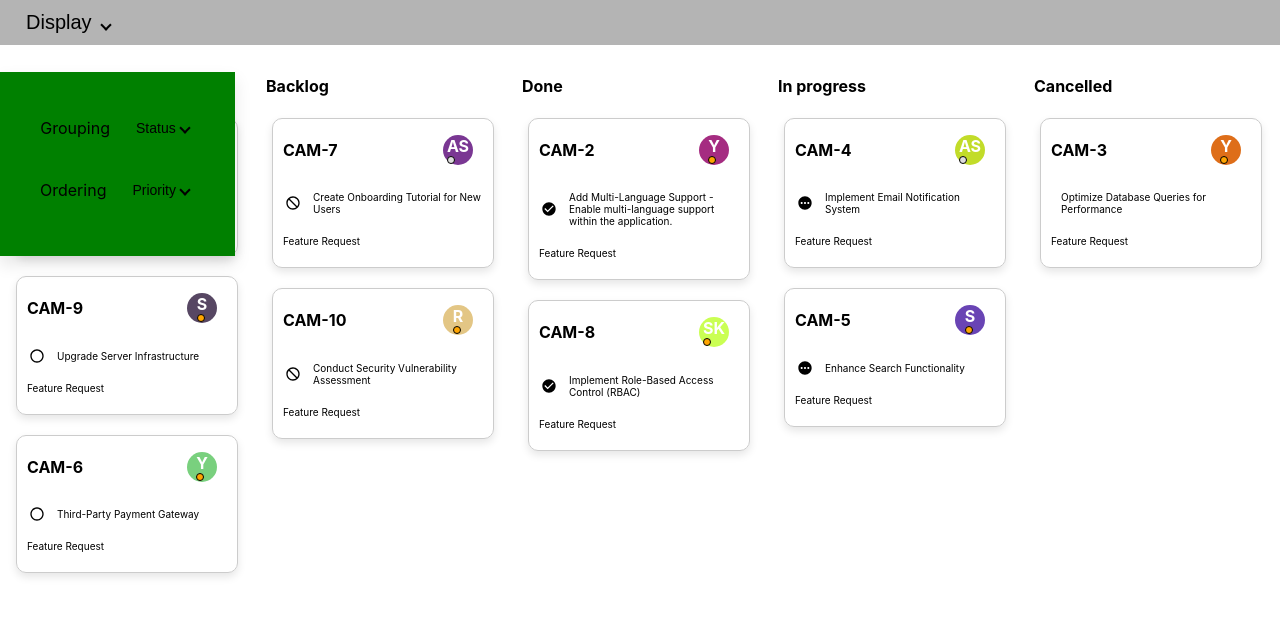
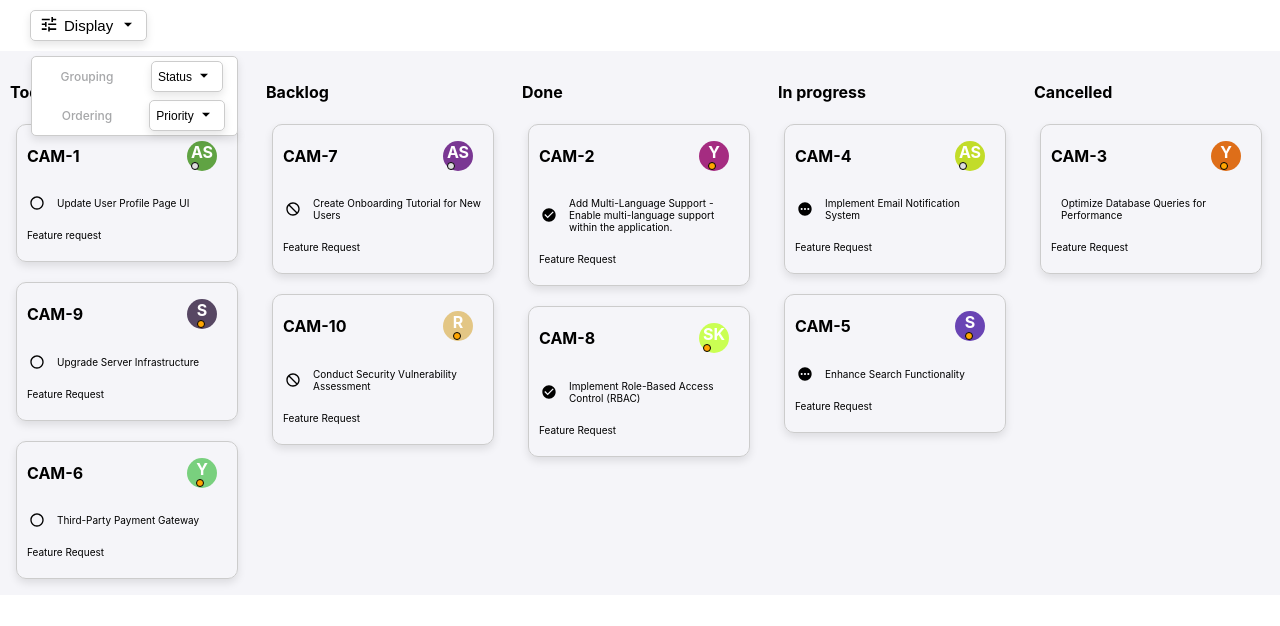
Before and after one commit to devansh-khandelwal/QuicksellAssignment, a React (Create React App) app: page / in a window 1280 px wide. Both pictures are taken after a click on the button "Display". Shown: the top 626 px of the page. Built offline with nearby package versions, Linux system fonts and the light colour scheme.

Commit message:
added styling and some functionalities to the navbar buttons

```diff
--- a/src/components/Navbar/Navbar.css
+++ b/src/components/Navbar/Navbar.css
@@ -1,21 +1,38 @@
 /* Navbar.css */
 .navbar {
-  background-color: rgb(180, 180, 180);
-  padding: 10px 20px;
+  background-color: white;
+  padding: 10px 30px;
   display: flex;
-  justify-content: space-between;
+  justify-content: flex-start;
 }
 
 .navbar-container {
-  display: flex;
   align-items: center;
+  border: 1px solid #ccc;
+  border-radius: 5px;
+  box-shadow: 0 4px 8px rgba(0, 0, 0, 0.1);
 }
 
 .navbar-toggle {
   background: none;
   border: none;
-  font-size: 20px;
+  font-size: 15px;
   cursor: pointer;
+  display: flex;
+  flex-direction: row;
+  align-items: center;
+}
+
+.navbar-display-button {
+  padding: 3px;
+}
+
+.navbar-tune {
+  transform: scale(0.8) !important;
+}
+
+.navbar-arrow-drop-down {
+  transform: scale(0.8) !important;
 }
 
 .navbar-button {
@@ -35,37 +52,25 @@
   padding: 3px;
 }
 
-.down {
-  transform: rotate(45deg);
-  -webkit-transform: rotate(45deg);
-}
-
 .navbar-dropdown {
   list-style: none;
-  padding: 0;
+  padding: 0px;
   position: absolute;
-  top: 7%;
-  left: 0;
-  background-color: green;
-  box-shadow: 0px 8px 16px 0px rgba(0, 0, 0, 0.1);
-  z-index: 1;
+  background-color: white;
+  border: 1px solid #ccc;
+  border-radius: 5px;
+  box-shadow: 0 4px 8px rgba(0, 0, 0, 0.1);
+  z-index: 10;
 }
 
 .nested-dropdown {
   position: absolute;
   top: 100%;
   left: 100%;
-  margin-top: -10px;
-  background-color: pink;
   box-shadow: 0px 8px 16px 0px rgba(0, 0, 0, 0.1);
   z-index: 1;
 }
 
 .navbar-dropdown-item {
-  padding: 10px;
   cursor: pointer;
 }
-
-/* .navbar-dropdown-item:hover {
-  background-color: #e9ecef;
-} */
--- a/src/components/Navbar/Navbar.js
+++ b/src/components/Navbar/Navbar.js
@@ -1,7 +1,9 @@
 // Navbar.js
-import React, { useState } from "react";
+import React, { useState, useEffect } from "react";
 import "./Navbar.css";
-import TwoByTwoComponent from "./NavbarButton";
+import NavBarButton from "./NavbarButton";
+import TuneIcon from "@mui/icons-material/Tune";
+import ArrowDropDownIcon from "@mui/icons-material/ArrowDropDown";
 
 export default function Navbar({
   toggleNestedDropdown,
@@ -16,11 +18,30 @@ export default function Navbar({
     setDropdownOpen(!dropdownOpen);
   };
 
+  const closeDropdown = (event) => {
+    if (!event.target.closest(".navbar-container")) {
+      setDropdownOpen(false);
+    }
+  };
+
+  useEffect(() => {
+    document.addEventListener("click", closeDropdown);
+    return () => {
+      document.removeEventListener("click", closeDropdown);
+    };
+  }, []);
+
   return (
     <nav className="navbar">
       <div className="navbar-container">
         <button className="navbar-toggle" onClick={() => toggleDropdown()}>
-          Display <span className={`arrow down`}></span>
+          <div className="navbar-tune">
+            <TuneIcon />
+          </div>
+          <div className="navbar-display-button">Display</div>
+          <div className="navbar-arrow-drop-down">
+            <ArrowDropDownIcon />
+          </div>
         </button>
         {dropdownOpen && (
           <ul className="navbar-dropdown">
@@ -28,7 +49,7 @@ export default function Navbar({
               className="navbar-dropdown-item"
               onClick={() => toggleNestedDropdown()}
             >
-              <TwoByTwoComponent
+              <NavBarButton
                 toggleDropdown={toggleDropdown}
                 selectedItem1={selectedItem1}
                 selectedItem2={selectedItem2}
--- a/src/components/Navbar/NavbarButton.css
+++ b/src/components/Navbar/NavbarButton.css
@@ -1,66 +1,72 @@
-/* TwoByTwoComponent.css */
-.two-by-two-container {
+/* NavbarButon.css */
+.NavbarButton {
   display: flex;
   flex-direction: column;
   align-items: center;
-  margin: 20px;
+  margin-left: 5px;
+  width: 200px;
+  align-items: flex-start;
 }
 
-.row {
+.NavbarButton-row {
   display: flex;
-  margin-bottom: 10px;
   align-items: center;
+  width: 100%;
 }
 
-.column {
+.NavbarButton-column {
+  flex: 1;
   display: flex;
   flex-direction: column;
   align-items: center;
-  margin: 0 10px;
+  font-size: 12px;
+  justify-content: space-between;
 }
 
-.dropdown-button {
+.NavbarButton-column p {
+  font-weight: 500;
+  color: #a6a7a9;
+}
+
+.NavbarButton-dropdown-button {
   background: none;
-  border: none;
-  font-size: 14px;
+  font-size: 12px;
   cursor: pointer;
   display: flex;
   align-items: center;
+  border: 1px solid #ccc;
+  border-radius: 5px;
+  box-shadow: 0 4px 8px rgba(0, 0, 0, 0.1);
 }
 
-.arrow {
+.NavbarButton-arrow {
   margin-left: 5px;
   border: solid black;
-  border-width: 0 2px 2px 0;
   display: inline-block;
-  padding: 3px;
 }
 
-.up {
-  transform: rotate(-135deg);
-  -webkit-transform: rotate(-135deg);
+.NavbarButton-arrowDropdown-icon {
+  transform: scale(0.8) !important;
 }
 
-.down {
-  transform: rotate(45deg);
-  -webkit-transform: rotate(45deg);
+.NavbarButton-dropdown {
+  list-style: none;
+  padding: 0px;
+  margin: 0px;
+  position: absolute;
+  border: 1px solid #ccc;
+  background-color: white;
+  border-radius: 5px;
+  box-shadow: 0 4px 8px rgba(0, 0, 0, 0.1);
+  z-index: 10;
+  font-size: 12px;
 }
 
-.dropdown {
-  list-style: none;
-  padding: 0;
-  margin: 0;
-  position: absolute;
-  background-color: blue;
-  box-shadow: 0px 8px 16px 0px rgba(0, 0, 0, 0.1);
-  z-index: 1;
-}
-
-.dropdown li {
+.NavbarButton-dropdown li {
   padding: 10px;
   cursor: pointer;
 }
 
-.dropdown li:hover {
+.NavbarButton-dropdown li:hover {
   background-color: #e9ecef;
 }
--- a/src/components/Navbar/NavbarButton.js
+++ b/src/components/Navbar/NavbarButton.js
@@ -1,9 +1,9 @@
 // NavbarButton.js
-import React, { useRef, useState } from "react";
+import React, { useRef, useState, useEffect } from "react";
 import "./NavbarButton.css";
+import ArrowDropDownIcon from "@mui/icons-material/ArrowDropDown";
 
-export default function TwoByTwoComponent({
-  closeCallback,
+export default function NavbarButton({
   toggleDropdown,
   selectedItem1,
   selectedItem2,
@@ -34,19 +34,43 @@ export default function TwoByTwoComponent({
     setDropdown2Open(false);
   };
 
+  const closeDropdowns = (event) => {
+    if (
+      dropdown1Ref.current &&
+      !dropdown1Ref.current.contains(event.target) &&
+      dropdown2Ref.current &&
+      !dropdown2Ref.current.contains(event.target)
+    ) {
+      setDropdown1Open(false);
+      setDropdown2Open(false);
+    }
+  };
+
+  useEffect(() => {
+    document.addEventListener("click", closeDropdowns);
+    return () => {
+      document.removeEventListener("click", closeDropdowns);
+    };
+  }, []);
+
   return (
-    <div className="two-by-two-container">
-      <div className="row">
-        <div className="column">
+    <div className="NavbarButton">
+      <div className="NavbarButton-row">
+        <div className="NavbarButton-column">
           <p>Grouping</p>
         </div>
-        <div className="column">
-          <button className="dropdown-button" onClick={() => toggleDropdown1()}>
+        <div className="NavbarButton-column">
+          <button
+            className="NavbarButton-dropdown-button"
+            onClick={() => toggleDropdown1()}
+          >
             {selectedItem1}
-            <span className={`arrow down`}></span>
+            <div className="NavbarButton-arrowDropdown-icon">
+              <ArrowDropDownIcon />
+            </div>
           </button>
           {dropdown1Open && (
-            <ul className="dropdown" ref={dropdown1Ref}>
+            <ul className="NavbarButton-dropdown" ref={dropdown1Ref}>
               <li onClick={() => onClick1("Status")}>Status</li>
               <li onClick={() => onClick1("User")}>User</li>
               <li onClick={() => onClick1("Priority")}>Priority</li>
@@ -54,17 +78,22 @@ export default function TwoByTwoComponent({
           )}
         </div>
       </div>
-      <div className="row">
-        <div className="column">
+      <div className="NavbarButton-row">
+        <div className="NavbarButton-column">
           <p>Ordering</p>
         </div>
-        <div className="column">
-          <button className="dropdown-button" onClick={() => toggleDropdown2()}>
+        <div className="NavbarButton-column">
+          <button
+            className="NavbarButton-dropdown-button"
+            onClick={() => toggleDropdown2()}
+          >
             {selectedItem2}
-            <span className={`arrow down`}></span>
+            <div className="NavbarButton-arrowDropdown-icon">
+              <ArrowDropDownIcon />
+            </div>
           </button>
           {dropdown2Open && (
-            <ul className="dropdown" ref={dropdown2Ref}>
+            <ul className="NavbarButton-dropdown" ref={dropdown2Ref}>
               <li onClick={() => onClick2("Priority")}>Priority</li>
               <li onClick={() => onClick2("Title")}>Title</li>
             </ul>
--- a/src/pages/GroupByStatus/GroupByStatus.css
+++ b/src/pages/GroupByStatus/GroupByStatus.css
@@ -1,5 +1,6 @@
 .GroupByStatus {
   display: flex;
+  background-color: #f5f5f9;
 }
 
 .status-column {
```
